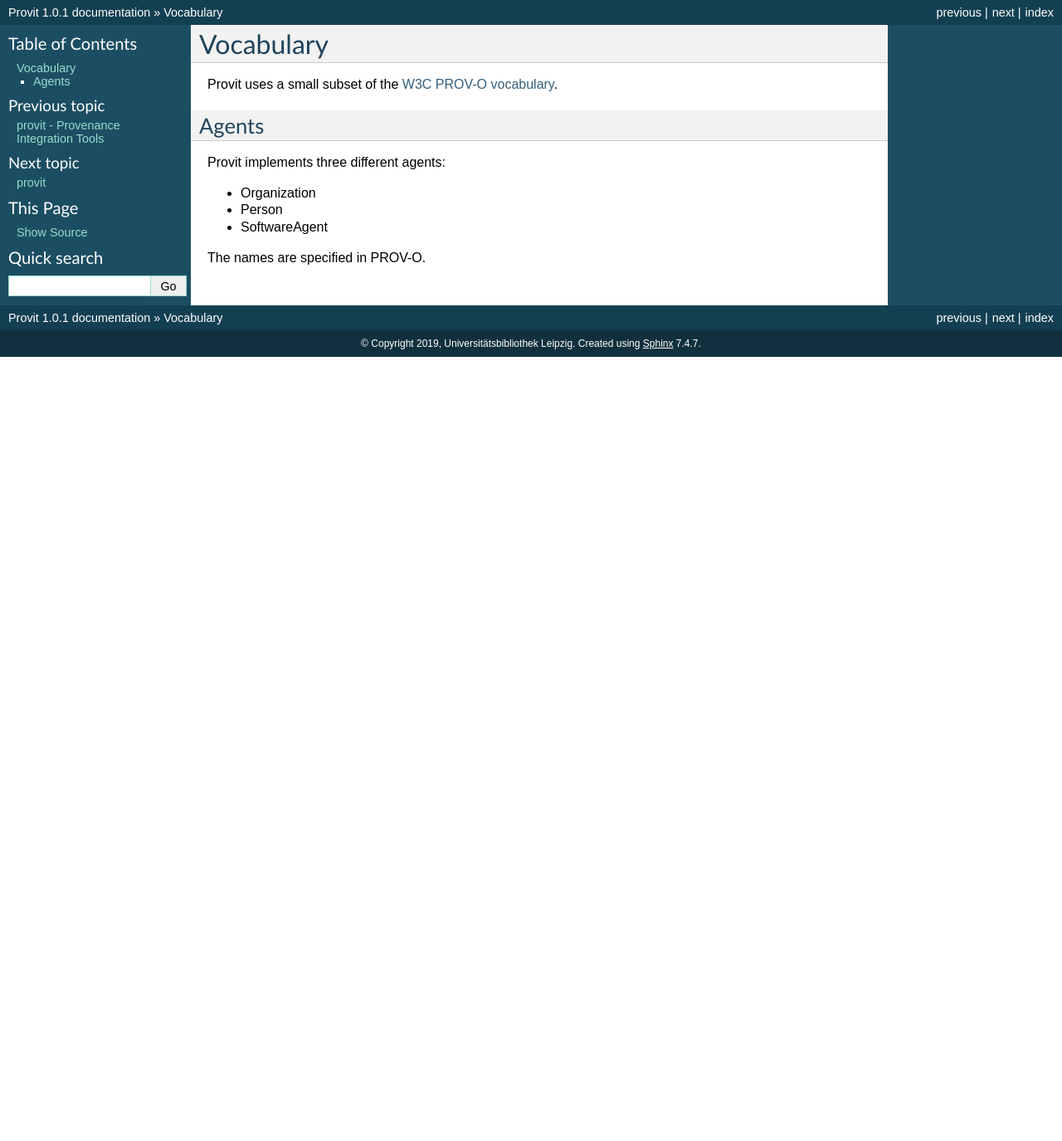
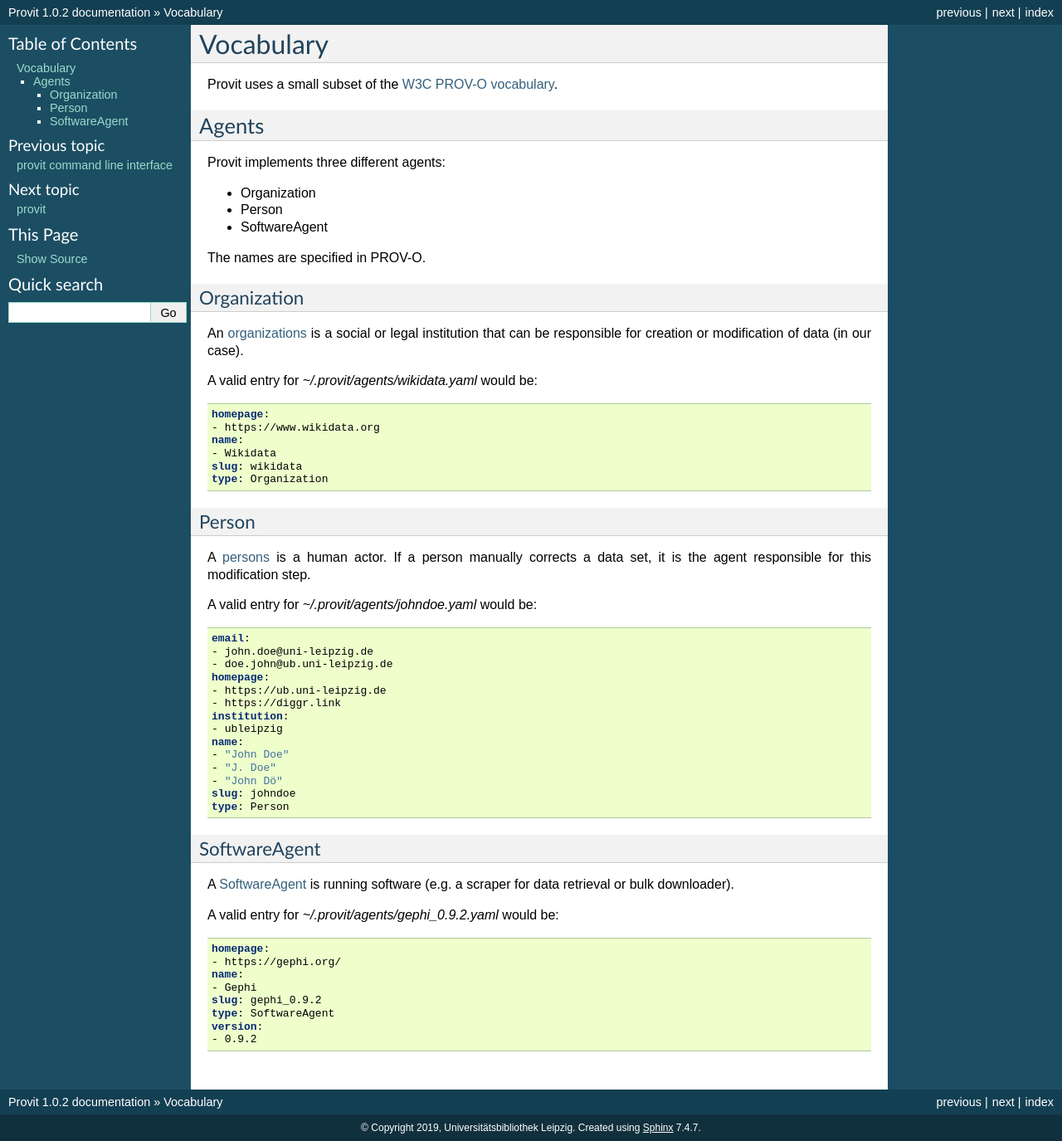
Before and after one commit to diggr/pit, a Sphinx documentation site: the page built from docs/source/vocabulary.rst, in a window 1280 px wide. Shown: the whole page at 83% size. Built offline with Sphinx 7.4.7, drawn with Linux system fonts in a browser that asks for light colours; before the commit the page ends 900 px from its top, so only the background shows below that.

Commit message:
Updated documentation
* vocabulary page
* command line interface page
* browser page
* fix: bumped version

```diff
--- a/docs/source/conf.py
+++ b/docs/source/conf.py
@@ -26,7 +26,7 @@ author = 'Universitätsbibliothek Leipzig'
 # The short X.Y version
 version = ''
 # The full version, including alpha/beta/rc tags
-release = '1.0.1'
+release = '1.0.2'
 
 
 # -- General configuration ---------------------------------------------------
--- a/docs/source/provit.rst
+++ b/docs/source/provit.rst
@@ -19,6 +19,7 @@ provit.agent module
    :members:
    :undoc-members:
    :show-inheritance:
+
 provit.cli module
 -----------------
 
@@ -26,6 +27,7 @@ provit.cli module
    :members:
    :undoc-members:
    :show-inheritance:
+
 provit.config module
 --------------------
 
@@ -33,6 +35,7 @@ provit.config module
    :members:
    :undoc-members:
    :show-inheritance:
+
 provit.home module
 ------------------
 
--- a/docs/source/vocabulary.rst
+++ b/docs/source/vocabulary.rst
@@ -15,3 +15,62 @@ Provit implements three different agents:
 - SoftwareAgent
 
 The names are specified in PROV-O.
+
+Organization
+~~~~~~~~~~~~
+
+An `organizations <https://www.w3.org/TR/2013/REC-prov-o-20130430/#Organization>`__ is a social or legal institution that can be responsible for creation or modification of data (in our case).
+
+A valid entry for *~/.provit/agents/wikidata.yaml* would be:
+
+.. code:: yaml
+
+        homepage:
+        - https://www.wikidata.org
+        name:
+        - Wikidata
+        slug: wikidata
+        type: Organization
+
+Person
+~~~~~~
+
+A `persons <https://www.w3.org/TR/2013/REC-prov-o-20130430/#Person>`__ is a human actor. If a person manually corrects a data set, it is the agent responsible for this modification step.
+
+A valid entry for *~/.provit/agents/johndoe.yaml* would be:
+
+.. code:: yaml
+
+        email:
+        - john.doe@uni-leipzig.de
+        - doe.john@ub.uni-leipzig.de
+        homepage:
+        - https://ub.uni-leipzig.de
+        - https://diggr.link
+        institution:
+        - ubleipzig
+        name:
+        - "John Doe"
+        - "J. Doe"
+        - "John Dö"
+        slug: johndoe
+        type: Person
+
+
+SoftwareAgent
+~~~~~~~~~~~~~
+
+A `SoftwareAgent <https://www.w3.org/TR/2013/REC-prov-o-20130430/#SoftwareAgent>`__ is running software (e.g. a scraper for data retrieval or bulk downloader).
+
+A valid entry for *~/.provit/agents/gephi_0.9.2.yaml* would be:
+
+.. code:: yaml
+
+        homepage:
+        - https://gephi.org/
+        name:
+        - Gephi
+        slug: gephi_0.9.2
+        type: SoftwareAgent
+        version:
+        - 0.9.2
```
Also changed, not shown: docs/source/browser.rst (added, +32 -0 lines), docs/source/command_line_interface.rst (added, +25 -0 lines), docs/source/index.rst (+10 -0 lines), docs/source/images/provit_browser_detail.png (added), docs/source/images/provit_browser_listing.png (added), docs/source/images/provit_browser_start.png (added), 1 other file.
